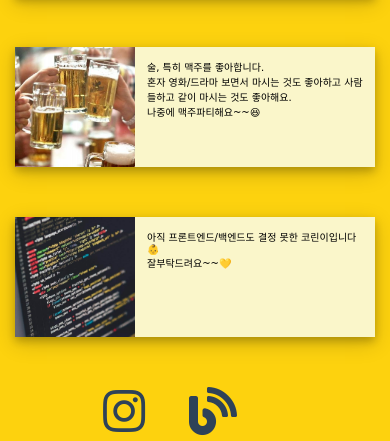
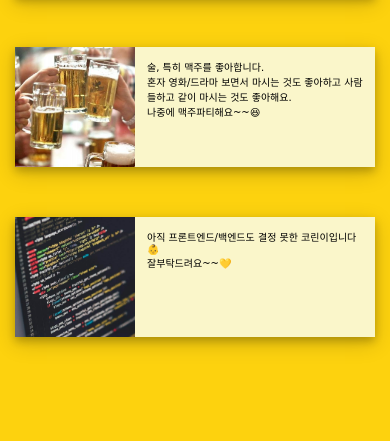
Before and after one commit to HwangNina/Introduction, a plain HTML site: page more.html in a window 390 px wide. Shown: the part 403-844 px from the top of the page. Drawn offline with Linux system fonts and the light colour scheme; a web font is replaced by a local one.

Commit message:
link icons amended

```diff
--- a/more.css
+++ b/more.css
@@ -67,15 +67,6 @@ li {
     overflow-y: scroll;
 }
 
-.page .main #links{
-    text-align: right;
-    margin-right: 50px;
-    margin-top: 50px;
-}
-
-.icon{
-    margin: 20px;
-}
 
 .hover_image {
     width: 300px;
@@ -170,10 +161,7 @@ li {
         margin: 20px;
     }
 
-    .page .main #links{
-        text-align: center;
-        margin-top: 50px;
-    }
+
 }
 
 @media(max-width: 1200px){
--- a/more.html
+++ b/more.html
@@ -43,10 +43,6 @@
         <span><img class="hover_image" src="img/coding.jpg"></span>
         <span class="info">아직 프론트엔드/백엔드도 결정 못한 코린이입니다👶 </br>잘부탁드려요~~💛</span>
       </div>
-      <footer id="links">
-        <span class="icon"><a href="https://www.instagram.com/hwang_ninaa/"><i class="fab fa-instagram fa-3x"></i></a></span>
-        <span class="icon"><a href="https://velog.io/@hwangninaa"><i class="fas fa-blog fa-3x"></i></a></span>
-      </footer>
   </div>
 </div>
 </body>
--- a/style.css
+++ b/style.css
@@ -90,10 +90,10 @@ li {
 .page .main #links{
     text-align: right;
     margin-right:  3%;
-    margin-top: 50px;
+    margin-bottom: 3%;
 }
 
-.icon{
+.links_icon{
     margin: 20px;
 }
 
@@ -147,4 +147,13 @@ h5 {
     .page .main {
         padding-left: 0%;
     }
+
+    .page .main #links{
+        text-align: center;
+        width: 100%;
+    }
+
+    .links_icon{
+        margin: 20px;
+    }
 }
```
Also changed, not shown: index.html (+2 -2 lines).
